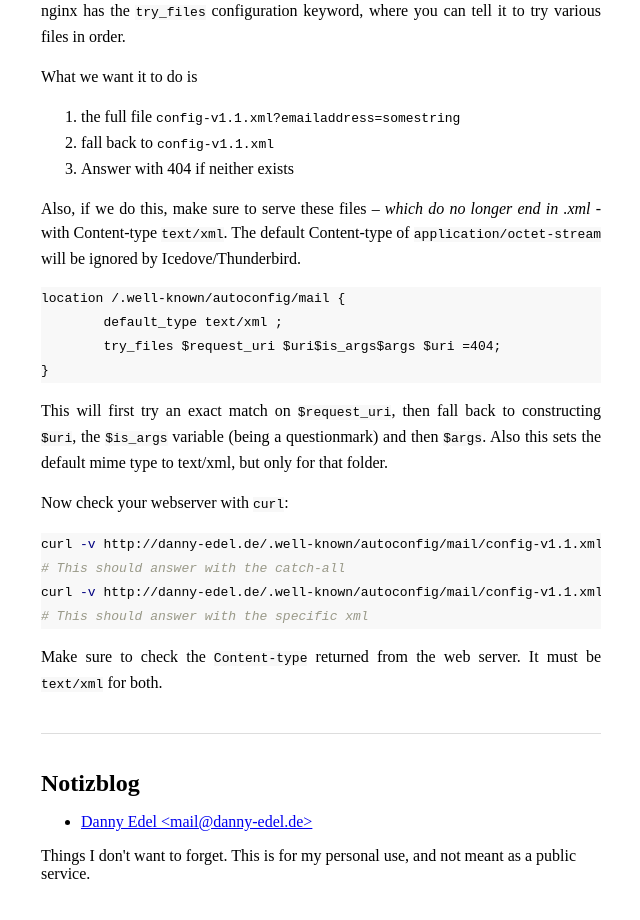
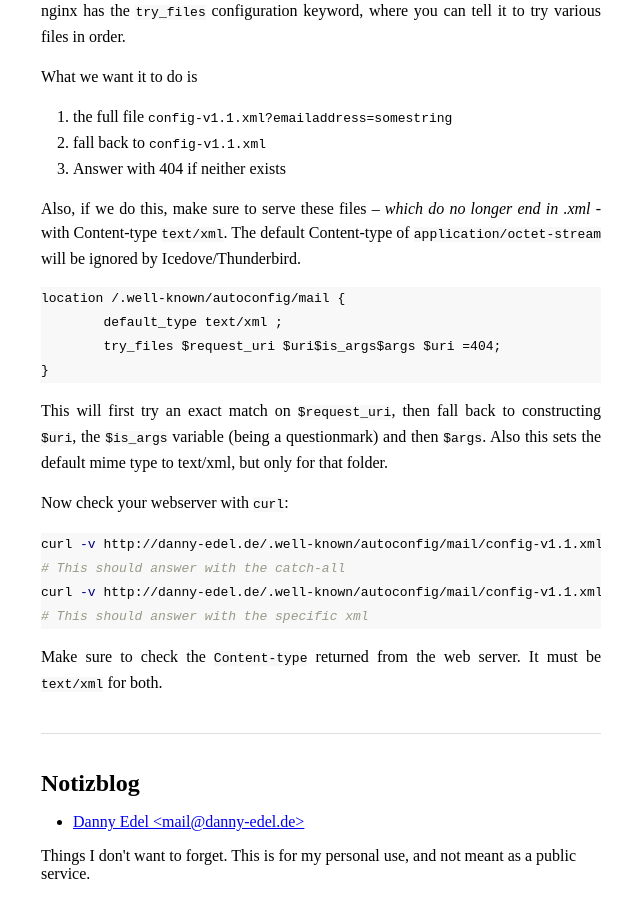
Before and after one commit to dannyedel/blog, a Jekyll site: the page built from _posts/2016-03-12-activating-icedove-thunderbird-autoconfig.md, in a window 1280 px wide. Shown: the part 1102-2022 px from the top of the page, without its empty margins (319-959 px from the left). Built offline with Jekyll 4.4.1, drawn with Linux system fonts in a browser that asks for light colours.

Commit message:
css: reduce left indent of lists

```diff
--- a/css/main.scss
+++ b/css/main.scss
@@ -15,6 +15,25 @@ body {
 
 .clear {
 	clear: both;
+}
+
+ul, ol {
+	padding-left: 2em;
+}
+
+dl {
+	dt {
+		font-weight: bold;
+		width: 100%;
+	}
+	dd {
+		margin-left: 1em;
+		& > ul,
+		& > ol
+		{
+			padding-left: 1.5em;
+		}
+	}
 }
 
 header.site-header {
```
